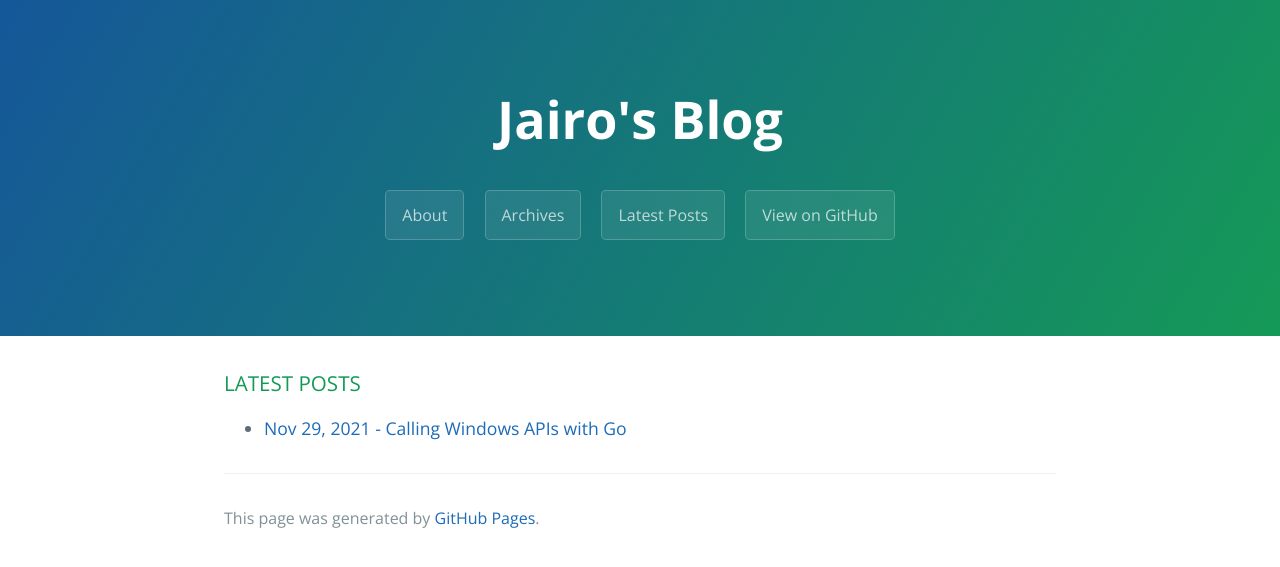
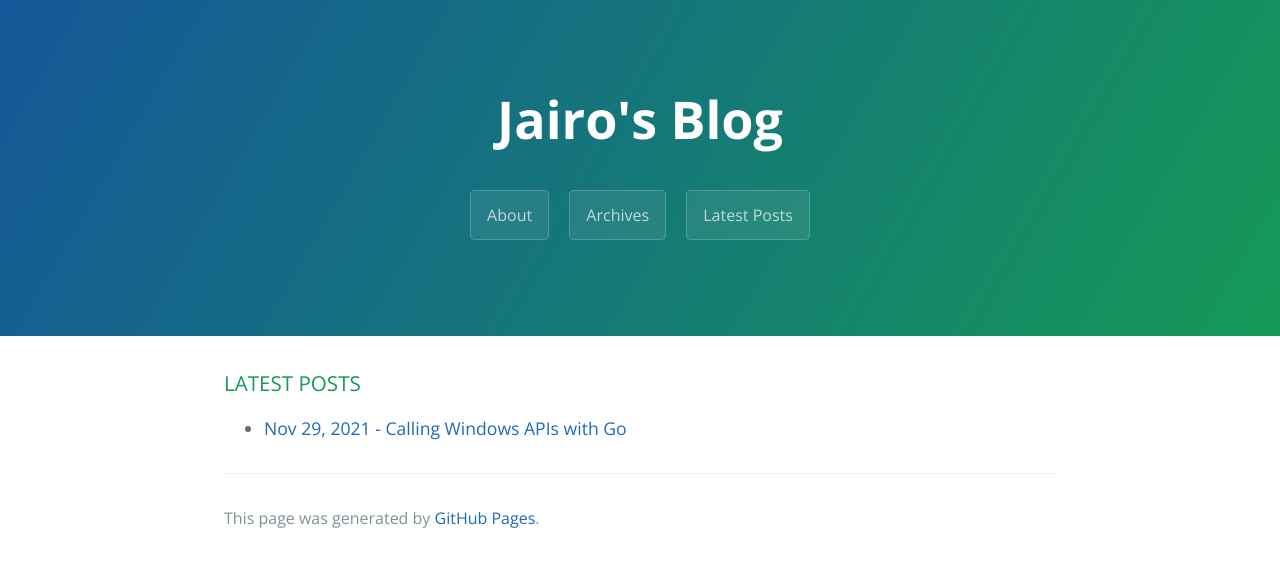
Before and after one commit to jairochavesb/blog, a Jekyll site: the page built from index.md, in a window 1280 px wide. Shown: the top 567 px of the page. Built offline with Jekyll 4.4.1, drawn with Linux system fonts in a browser that asks for light colours.

Commit message:
Update default.html

```diff
--- a/_layouts/default.html
+++ b/_layouts/default.html
@@ -25,7 +25,6 @@
         <a href="https://jairochavesb.github.io/blog/about.html" class="btn">About</a>
         <a href="https://jairochavesb.github.io/blog/archives.html" class="btn">Archives</a>
         <a href="https://jairochavesb.github.io/blog/index.html" class="btn">Latest Posts</a>
-        <a href="https://www.github.com/jairochavesb/" class="btn">View on GitHub</a>
       {% endif %}
     </header>
 
```
